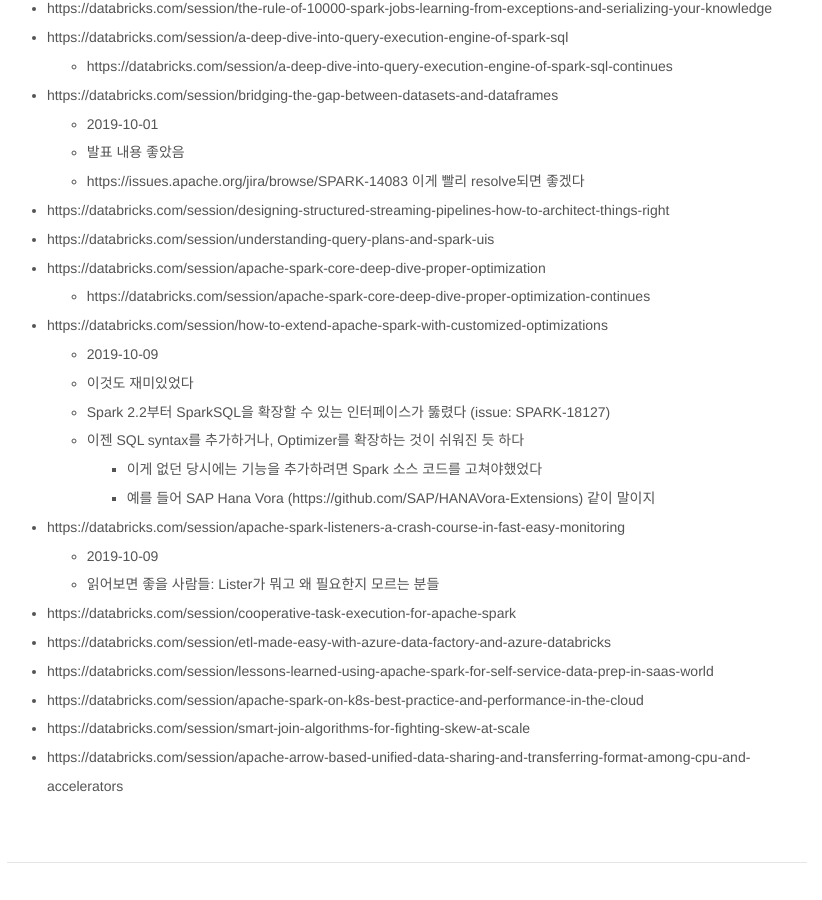
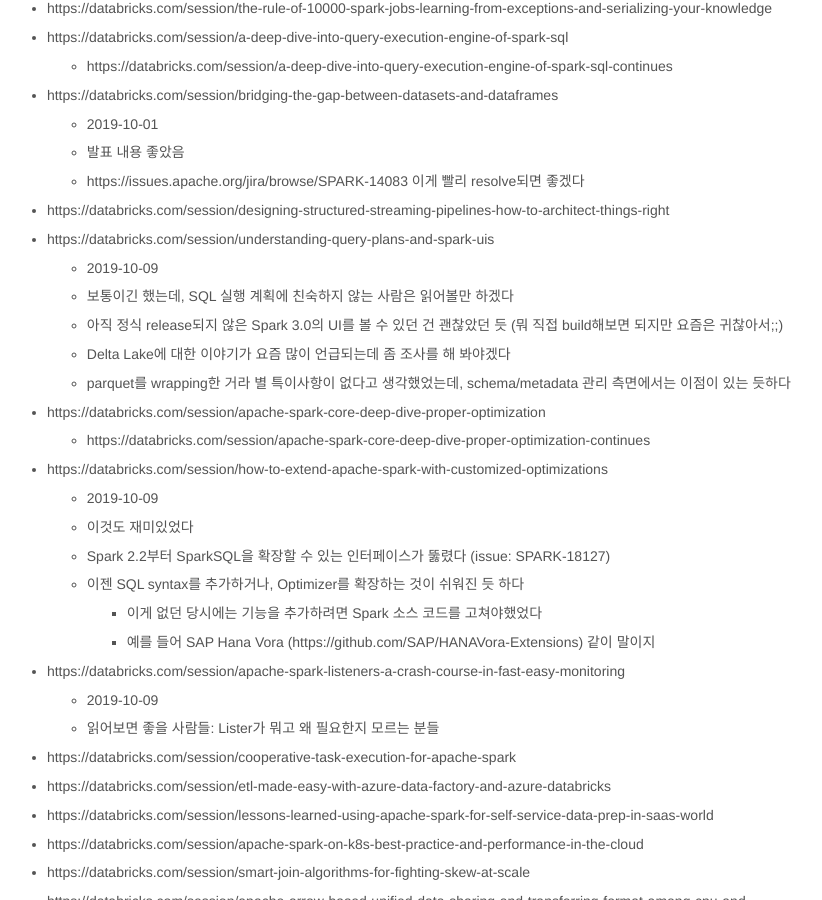
Before and after one commit to jason-heo/jason-heo.github.io, a Jekyll site: the page built from _posts/2019-09-29-spark-ai-summit-2019-na.md, in a window 1280 px wide and 900 px high, scrolled down 717 px. Shown: the whole window, without its empty margins (233-1055 px from the left). Built offline with Jekyll 4.4.1, drawn with Linux system fonts in a browser that asks for light colours; comment, search, counter and statistics services are not loaded.

Commit message:
Update 2019-09-29-spark-ai-summit-2019-na.md

```diff
--- a/_posts/2019-09-29-spark-ai-summit-2019-na.md
+++ b/_posts/2019-09-29-spark-ai-summit-2019-na.md
@@ -20,6 +20,11 @@
     - https://issues.apache.org/jira/browse/SPARK-14083 이게 빨리 resolve되면 좋겠다
 - https://databricks.com/session/designing-structured-streaming-pipelines-how-to-architect-things-right
 - https://databricks.com/session/understanding-query-plans-and-spark-uis
+    - 2019-10-09
+    - 보통이긴 했는데, SQL 실행 계획에 친숙하지 않는 사람은 읽어볼만 하겠다
+    - 아직 정식 release되지 않은 Spark 3.0의 UI를 볼 수 있던 건 괜찮았던 듯 (뭐 직접 build해보면 되지만 요즘은 귀찮아서;;)
+    - Delta Lake에 대한 이야기가 요즘 많이 언급되는데 좀 조사를 해 봐야겠다
+    - parquet를 wrapping한 거라 별 특이사항이 없다고 생각했었는데, schema/metadata 관리 측면에서는 이점이 있는 듯하다
 - https://databricks.com/session/apache-spark-core-deep-dive-proper-optimization
     - https://databricks.com/session/apache-spark-core-deep-dive-proper-optimization-continues
 - https://databricks.com/session/how-to-extend-apache-spark-with-customized-optimizations
```
